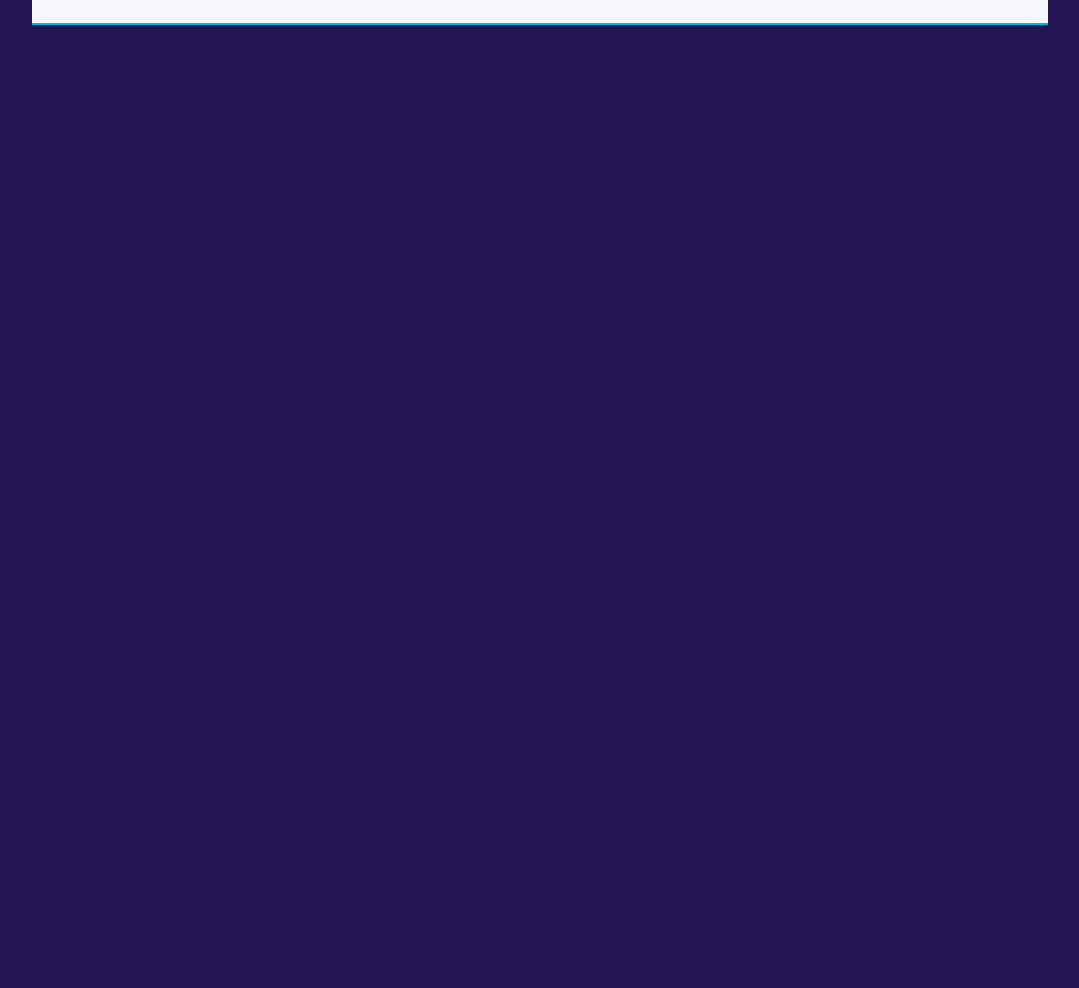
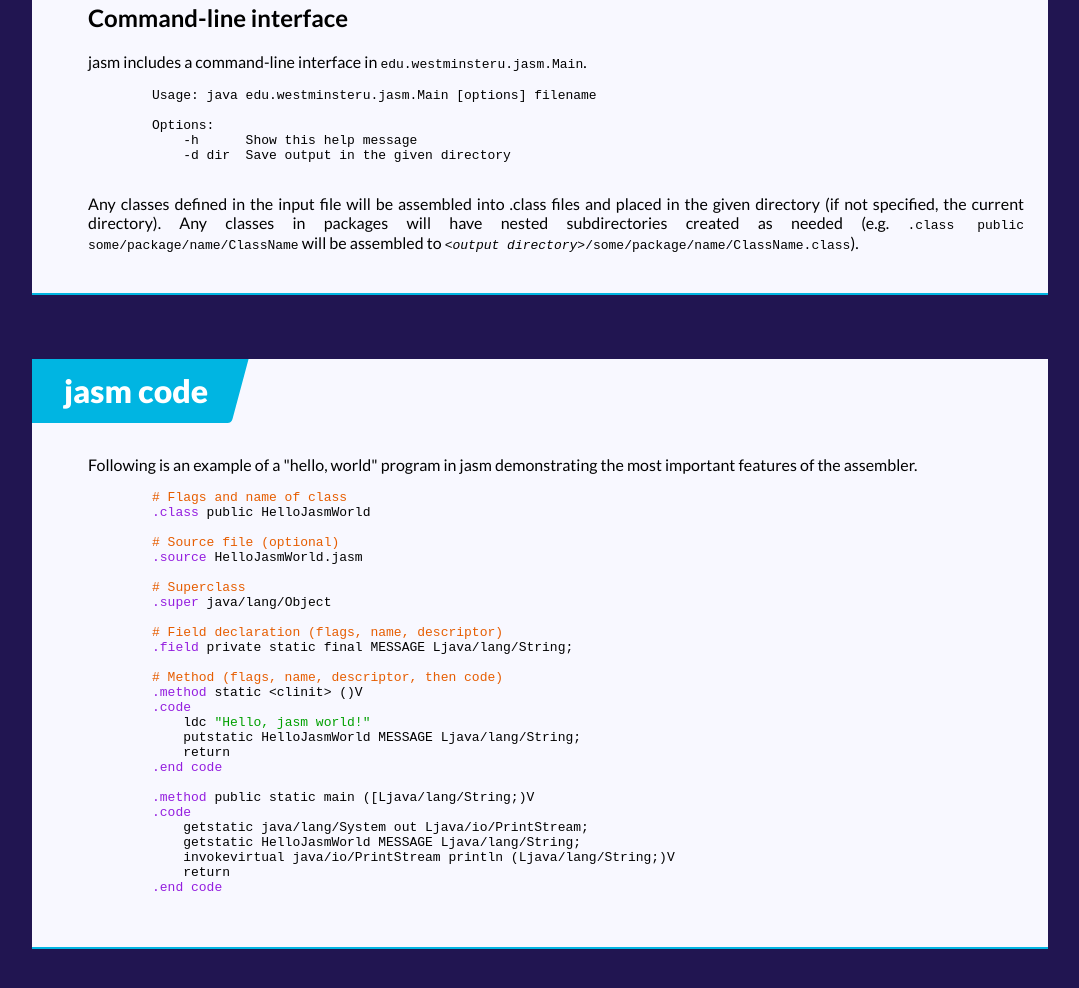
Before and after one commit to klenth/jasm, a plain HTML site: page doc/index.html in a window 1280 px wide. Shown: the part 952-1940 px from the top of the page, without its empty margins (200-1279 px from the left). Before the commit the page ends 1441 px from the top, so only its background shows below. Drawn offline with Linux system fonts and the light colour scheme.

Commit message:
Bug fixes and additions to documentation

```diff
--- a/doc/docs.js
+++ b/doc/docs.js
@@ -34,8 +34,8 @@
 
     // Insert an anchor before each problem, and if there is a problem links ul,
     // add a link to it
-    const problem_titles = document.querySelectorAll(".problems > .problem > .title");
-    const nav_ul = document.querySelector("ul.problem-links");
+    const problem_titles = document.querySelectorAll(".cards > .card > .title");
+    const nav_ul = document.querySelector("ul.card-links");
     let problem_number = 0;
     for (let i = 0; i < problem_titles.length; ++i) {
         const problem_title = problem_titles[i];
@@ -72,14 +72,14 @@
 
     // Watch document scrolls and highlight the link to the current
     // problem
-    const problems = document.querySelectorAll(".problems > .problem");
+    const problems = document.querySelectorAll(".cards > .card");
 
     // Since some problems don't have links, we need to keep track of the mapping between problem index and link index!
     const problem_link_index_map = [ 0 ];
 
     let link_index = 1;
 
-    for (let problem of document.querySelectorAll(".problems > .problem")) {
+    for (let problem of document.querySelectorAll(".cards > .card")) {
         problem_link_index_map.push(link_index);
         if (problem.querySelector(".title"))
             ++link_index;
@@ -151,7 +151,7 @@
     if (homework_total_points_box) {
         let homework_total_points = 0;
         const points_pattern = /^\s*(\d+)\s+points?\s*$/i;
-        for (let problem_total_points of document.querySelectorAll(".problem .total.points")) {
+        for (let problem_total_points of document.querySelectorAll(".card .total.points")) {
             const match = points_pattern.exec(problem_total_points.innerText);
             if (match)
                 homework_total_points += parseInt(match[1]);
@@ -162,14 +162,14 @@
 
     if (plain_mode) {
         let problem_counter = 1;
-        for (let problem_title of document.querySelectorAll(".problems > .problem > .title")) {
+        for (let problem_title of document.querySelectorAll(".cards > .card > .title")) {
             if (problem_title.classList.contains("auto-number")) {
                 problem_title.innerText = "Problem " + problem_counter;
                 ++problem_counter;
             }
         }
 
-        for (let point of document.querySelectorAll(".problem .points:not(.total)")) {
+        for (let point of document.querySelectorAll(".card .points:not(.total)")) {
             point.innerText = "(" + point.innerText + " points)";
         }
     }
--- a/doc/highlighting.js
+++ b/doc/highlighting.js
@@ -10,6 +10,12 @@
             "type": /\b((byte)|(short)|(int)|(long)|(float)|(double)|(char)|(boolean))\b/g,
             "keyword": /\b((abstract)|(assert)|(break)|(case)|(catch)|(class)|(const)|(continue)|(default)|(do)|(else)|(enum)|(extends)|(final)|(finally)|(for)|(goto)|(if)|(implements)|(import)|(instanceof)|(interface)|(native)|(new)|(package)|(private)|(protected)|(public)|(return)|(static)|(strictfp)|(super)|(switch)|(synchronized)|(this)|(throw)|(throws)|(transient)|(try)|(void)|(volatile)|(while))\b/g,
             "number": /\b[\+\-]?((\d+)|(\d+\.\d*)|(\d*\.\d+))([eE]([\+\-]?)\d+)?\b/g,
+        },
+
+        "jasm": {
+            "line-comment": /#[^\n\r$]*[\n\r$]/g,
+            "string": /"((\\")|([^"]))*"/g,
+            "keyword": /(\.class|\.interface|\.enum|\.source|\.super|\.field|\.method|\.code|\.end code|\.table|\.end table)/g,
         },
 
         "pascal": {
--- a/doc/index.html
+++ b/doc/index.html
@@ -4,6 +4,7 @@
         <meta charset="utf-8">
         <title>jasm: a Java Virtual Machine assembler</title>
         <link rel="stylesheet" href="docs.css">
+        <link rel="stylesheet" href="highlighting.css">
     </head>
 
     <body>
@@ -42,10 +43,63 @@
                     <p>
                         For full details on the available classes and their methods, see the <a href="api/">API documentation</a>.
                     </p>
+
+                    <h2>Command-line interface</h2>
+                    <p>
+                        jasm includes a command-line interface in <code>edu.westminsteru.jasm.Main</code>.
+                    </p>
+                    <pre class="indented">
+Usage: java edu.westminsteru.jasm.Main [options] filename
+
+Options:
+    -h      Show this help message
+    -d dir  Save output in the given directory
+                    </pre>
+                    <p>
+                        Any classes defined in the input file will be assembled into .class files and placed in the given directory (if not specified, the current directory). Any classes in packages will have nested subdirectories created as needed (e.g. <code>.class public some/package/name/ClassName</code> will be assembled to <code><em>&lt;output directory&gt;</em>/some/package/name/ClassName.class</code>).
+                    </p>
+                </div>
+
+                <div class="card">
+                    <div class="title">jasm code</div>
+
+                    <p>
+                        Following is an example of a "hello, world" program in jasm demonstrating the most important features of the assembler.
+                    </p>
+                    <pre class="indented highlight" data-language="jasm">
+# Flags and name of class
+.class public HelloJasmWorld
+
+# Source file (optional)
+.source HelloJasmWorld.jasm
+
+# Superclass
+.super java/lang/Object
+
+# Field declaration (flags, name, descriptor)
+.field private static final MESSAGE Ljava/lang/String;
+
+# Method (flags, name, descriptor, then code)
+.method static &lt;clinit&gt; ()V
+.code
+    ldc "Hello, jasm world!"
+    putstatic HelloJasmWorld MESSAGE Ljava/lang/String;
+    return
+.end code
+
+.method public static main ([Ljava/lang/String;)V
+.code
+    getstatic java/lang/System out Ljava/io/PrintStream;
+    getstatic HelloJasmWorld MESSAGE Ljava/lang/String;
+    invokevirtual java/io/PrintStream println (Ljava/lang/String;)V
+    return
+.end code
+                    </pre>
                 </div>
             </div>
         </main>
 
         <script src="docs.js"></script>
+        <script src="highlighting.js"></script>
     </body>
 </html>
```
Also changed, not shown: 3 other files.
